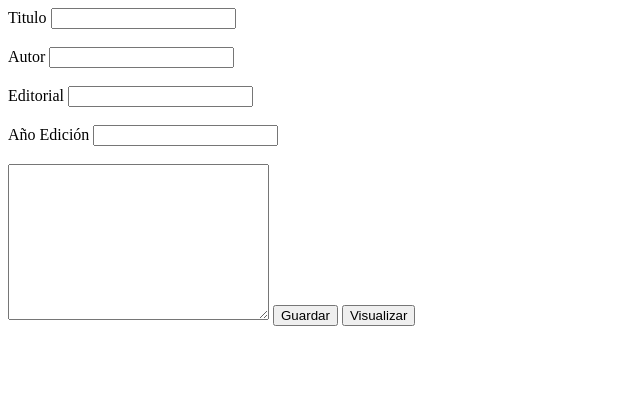
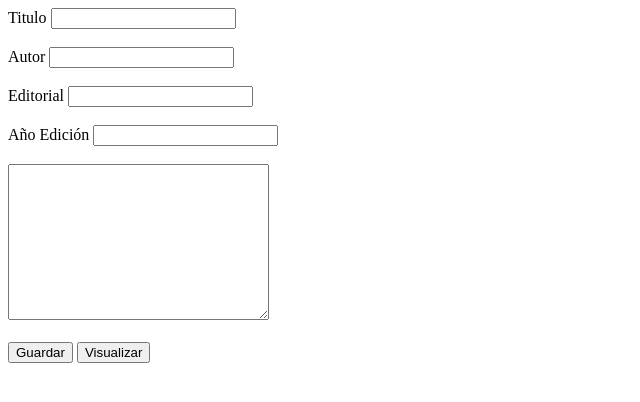
Before and after one commit to jmfgh/Cliente, a plain HTML site: page 19 - biblioteca.html in a window 1280 px wide. Shown: the whole page, without its empty margins (0-640 px from the left). Drawn offline with Linux system fonts and the light colour scheme.

Commit message:
biblioteca

```diff
--- a/19 - biblioteca.html
+++ b/19 - biblioteca.html
@@ -11,49 +11,65 @@
         Autor <input type="text" name="autor"><br><br>
         Editorial <input type="text" name="editorial"><br><br>
         Año Edición <input type="text" name="annio"><br><br>
-        <textarea name="resu" cols="30" rows="10"></textarea>
-        <button onclick="guardarLibro()">Guardar</button>
-        <button onclick="verLibros()">Visualizar</button>
+        <textarea name="resu" cols="30" rows="10"></textarea><br><br>
+        <input type="button"  value="Guardar" onclick="guardarLibro()">
+        <input type="button"  value="Visualizar" onclick="verLibros()">
     </form>
 <script>
     var libros = [];
-
-    function crearSignatura(){
-        signatura = "";
-        signatura+= titulo.slice(0,2);
-        signatura+= annio;
-        signatura+= editorial;
-    }
 
     function crearLibro(titulo, autor, editorial, annio){
         this.titulo = titulo;
         this.autor = autor;
         this.editorial = editorial;
         this.annio = annio;
-        this.signatura = crearSignatura();
+        this.signatura = crearSignatura;
+
+        function crearSignatura(){
+            signatura = "";
+            signatura+= autor.slice(0,2);
+            signatura+= annio;
+            signatura+= editorial;
+
+            return signatura;
+        }
     }
 
     function guardarLibro(){
-        var titulo = document.formu[0].value;
-        var autor = document.formu[1].value;
-        var editorial = document.formu[2].value;
-        var annio = document.formu[3].value;
+        var titulo = document.formu.titulo.value;
+        var autor = document.formu.autor.value;
+        var editorial = document.formu.editorial.value;
+        var annio = document.formu.annio.value;
 
-        var libro = new crearLibro(titulo, autor, editorial, annio);
+        if(titulo != "" && autor != "" && editorial != "" && annio!= ""){
 
-        libros.push(libro);
+            var libro = new crearLibro(titulo, autor, editorial, annio);
+
+            libros.push(libro);
+
+            alert("Libro guardado correctamente.");
+
+            document.formu.titulo.value = "";
+            document.formu.autor.value = "";
+            document.formu.editorial.value = "";
+            document.formu.annio.value = "";
+        }else{
+            alert("No has introducido los datos.");
+        }
     }
 
     function verLibros(){
         var mensaje = "";
 
-        for(libro in libros){
-            mensaje+= libro.titulo + "<br><br>";
-            mensaje+= "&nbsp;"+ libro.autor + "<br><br>";
-            mensaje+= "&nbsp;"+ libro.editorial + "<br><br>";
-            mensaje+= "&nbsp;"+ libro.annio + "<br><br>";
-            mensaje+= "&nbsp;"+ libro.signatura() + "<br><br><br><br>";
+        for(i = 0; i < libros.length; i++){
+            mensaje+= libros[i].titulo + "\n";
+            mensaje+= "\&nbsp;\&nbsp; Autor: "+ libros[i].autor + "\n";
+            mensaje+= "\&nbsp;\&nbsp; Editorial:"+ libros[i].editorial + "\n";
+            mensaje+= "\&nbsp;\&nbsp; Año:"+ libros[i].annio + "\n";
+            mensaje+= "\&nbsp;\&nbsp; Signatura:"+ libros[i].signatura() + "\n\n";
         }
+
+        document.formu.resu.innerHTML = mensaje;
     }
 
 
```
